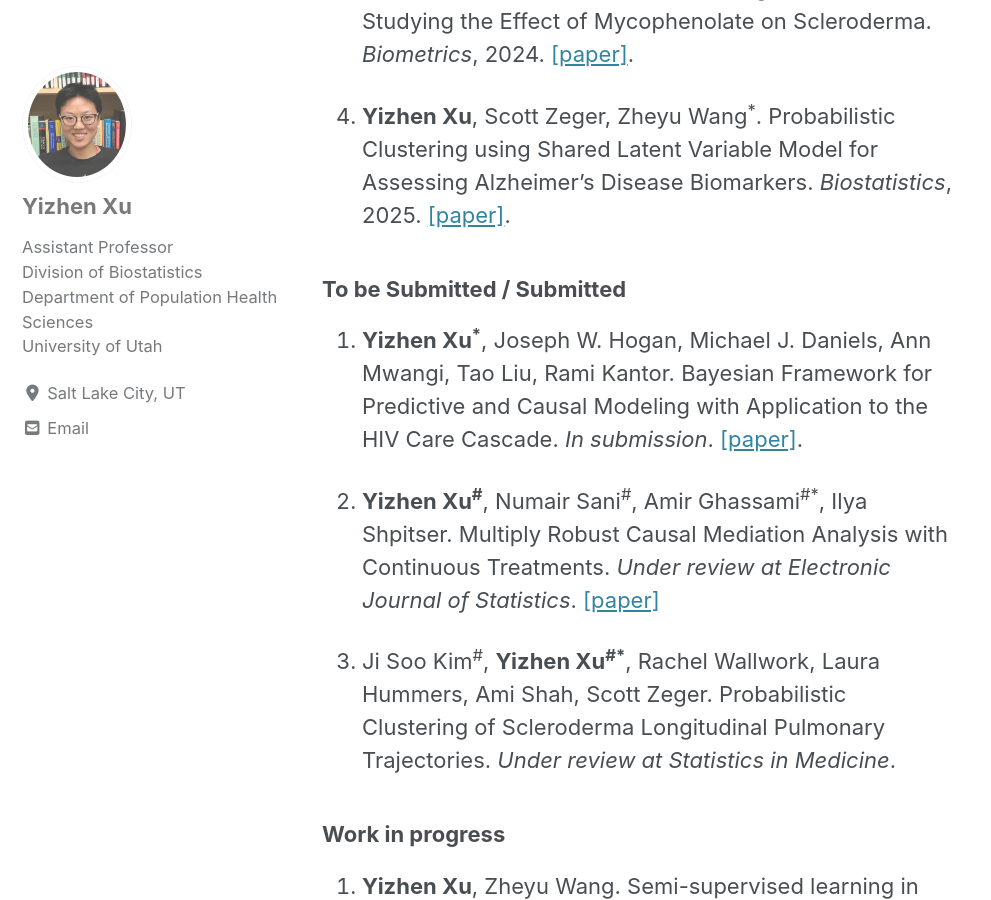
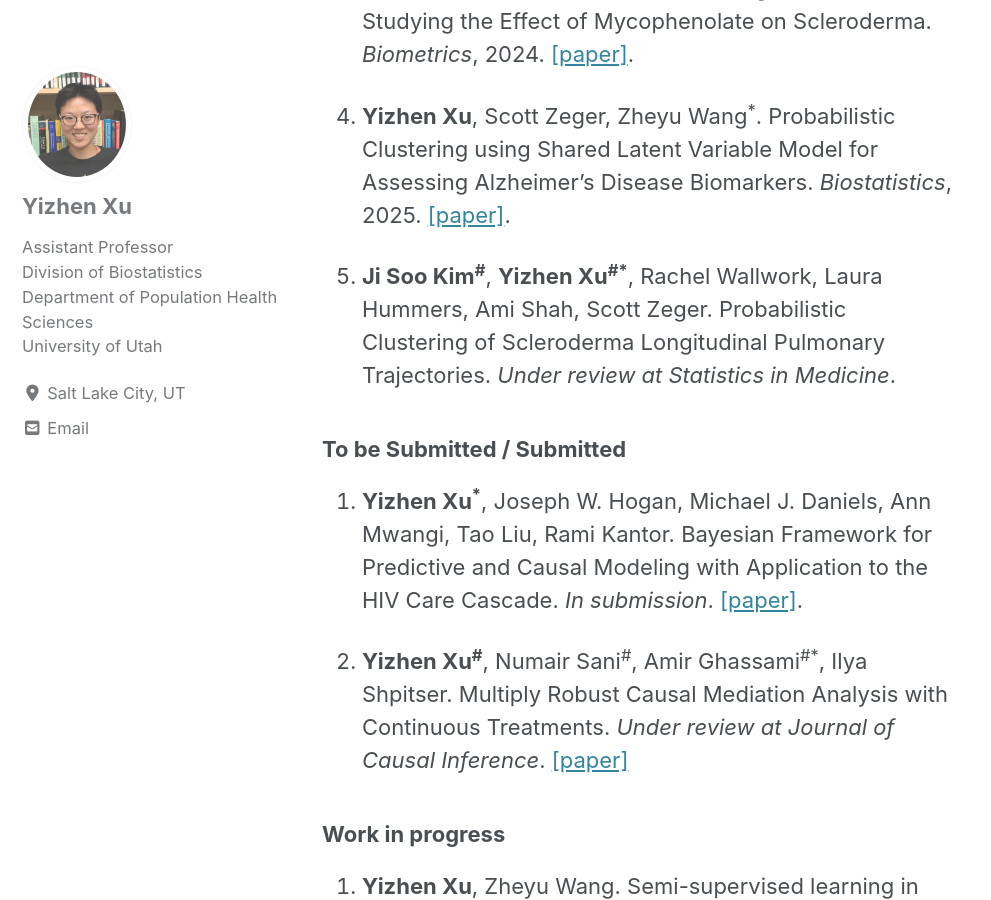
Before and after one commit to yizhenxu/yizhenxu.github.io, a Jekyll site: the page built from _pages/publication.md, in a window 1280 px wide and 900 px high, scrolled down 901 px. Shown: the whole window, without its empty margins (0-991 px from the left). Built offline with Jekyll 4.4.1, drawn with Linux system fonts in a browser that asks for light colours; cached includes are drawn as plain includes; nearby versions of some CDN libraries.

Commit message:
Update publication.md

```diff
--- a/_pages/publication.md
+++ b/_pages/publication.md
@@ -19,13 +19,13 @@ Mixed-Effects Models with Longitudinal Data: Studying the Effect of Mycophenolat
 
 4. **Yizhen Xu**, Scott Zeger, Zheyu Wang<sup>\*</sup>. Probabilistic Clustering using Shared Latent Variable Model for Assessing  Alzheimer’s Disease Biomarkers. *Biostatistics*, 2025. <a href="https://doi.org/10.1093/biostatistics/kxaf010">[paper]</a>.
 
+5. **Ji Soo Kim<sup>\#</sup>**, **Yizhen Xu<sup>\#\*</sup>**, Rachel Wallwork, Laura Hummers, Ami Shah, Scott Zeger. Probabilistic Clustering of Scleroderma Longitudinal Pulmonary Trajectories. *Under review at Statistics in Medicine*.
+
 ### To be Submitted / Submitted
 
 1. **Yizhen Xu<sup>\*</sup>**, Joseph W. Hogan, Michael J. Daniels, Ann Mwangi, Tao Liu, Rami Kantor. Bayesian Framework for Predictive and Causal Modeling with Application to the HIV Care Cascade. *In submission*. <a href="/assets/pdffiles/draft w author details.pdf">[paper]</a>.
 
-2. **Yizhen Xu<sup>\#</sup>**, Numair Sani<sup>\#</sup>, Amir Ghassami<sup>\#\*</sup>, Ilya Shpitser. Multiply Robust Causal Mediation Analysis with Continuous Treatments. *Under review at Electronic Journal of Statistics*. <a href="/assets/pdffiles/Mediation.pdf"> [paper] </a>
-
-3. Ji Soo Kim<sup>\#</sup>, **Yizhen Xu<sup>\#\*</sup>**, Rachel Wallwork, Laura Hummers, Ami Shah, Scott Zeger. Probabilistic Clustering of Scleroderma Longitudinal Pulmonary Trajectories. *Under review at Statistics in Medicine*.
+2. **Yizhen Xu<sup>\#</sup>**, Numair Sani<sup>\#</sup>, Amir Ghassami<sup>\#\*</sup>, Ilya Shpitser. Multiply Robust Causal Mediation Analysis with Continuous Treatments. *Under review at Journal of Causal Inference*. <a href="/assets/pdffiles/Mediation.pdf"> [paper] </a>
 
 ### Work in progress
 
```
